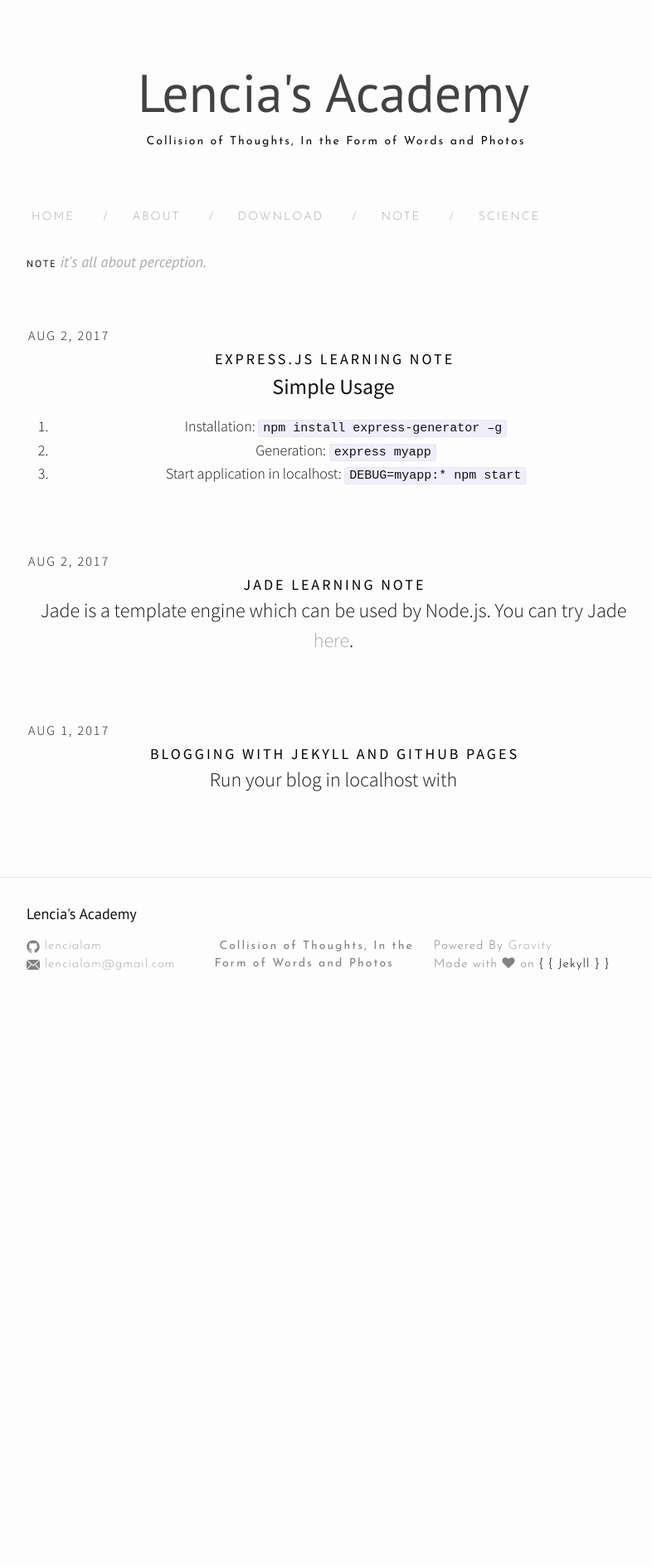
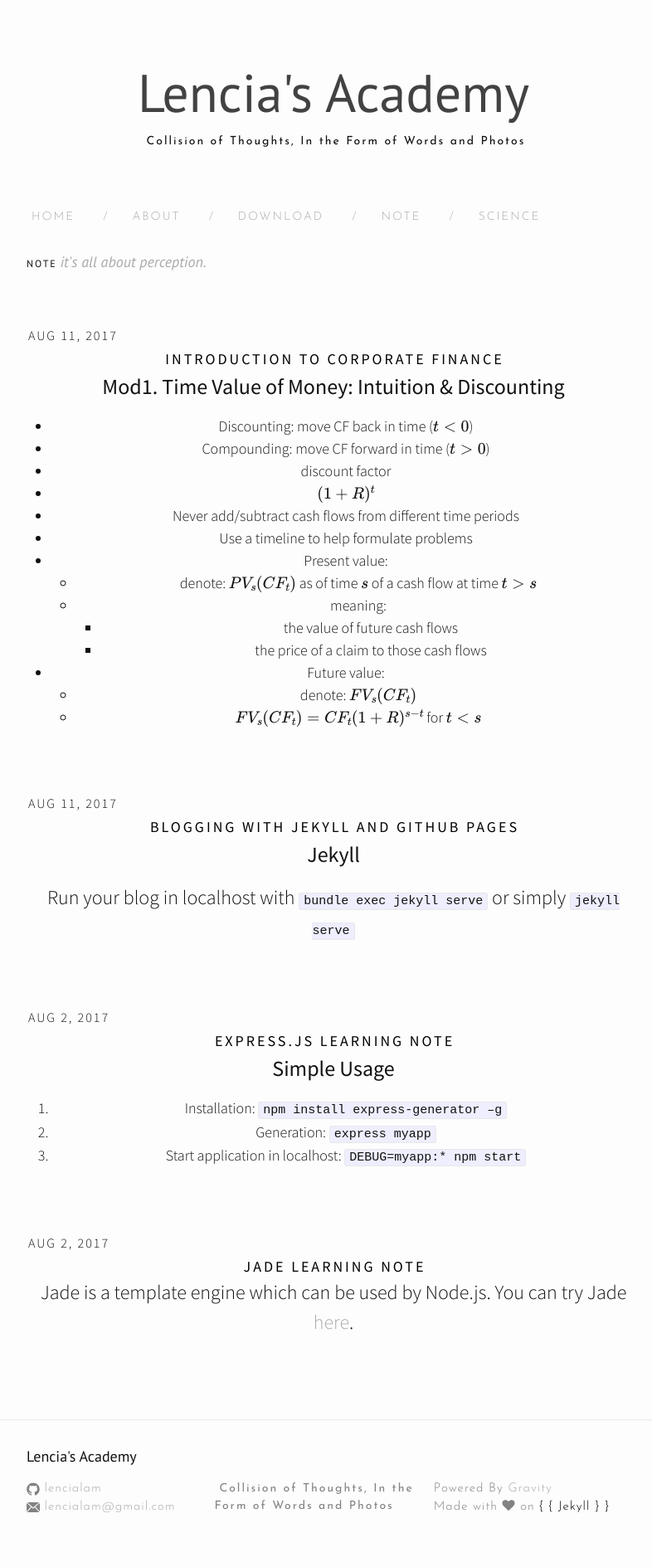
Before and after one commit to lencialam/lencialam.github.io, a Jekyll site: the page built from note.md, in a window 1280 px wide. Shown: the whole page at 83% size, without its empty margins (238-1024 px from the left). Built offline with Jekyll 4.4.1, drawn with Linux system fonts in a browser that asks for light colours; nearby versions of some CDN libraries; formulas are drawn with MathJax 3; before the commit the page ends 1235 px from its top, so only the background shows below that.

Commit message:
add note for introduction to corporate finance

````diff
--- a/_includes/head.html
+++ b/_includes/head.html
@@ -8,6 +8,10 @@
   <link href='https://fonts.googleapis.com/css?family=PT+Sans:400,700,400italic,700italic|Source+Sans+Pro:400,700,200,300|Josefin+Sans:400,600,700,300' rel='stylesheet' type='text/css'>
   <link href="https://maxcdn.bootstrapcdn.com/font-awesome/4.5.0/css/font-awesome.min.css" rel="stylesheet">
 
+  <script type="text/javascript" async
+    src="https://cdnjs.cloudflare.com/ajax/libs/mathjax/2.7.1/MathJax.js?config=TeX-MML-AM_CHTML">
+  </script>
+
   <link rel="stylesheet" href="{{ "/css/style.css" | prepend: site.baseurl }}">
   <link rel="canonical" href="{{ page.url | replace:'index.html','' | prepend: site.baseurl | prepend: site.url }}">
   <link rel="alternate" type="application/rss+xml" title="{{ site.title }}" href="{{ "/feed.xml" | prepend: site.baseurl | prepend: site.url }}">
--- /dev/null
+++ b/_posts/2017-08-11-blogging-note.markdown
@@ -0,0 +1,52 @@
+---
+layout: post
+title:  "Blogging with Jekyll and Github Pages"
+date:   2017-08-11 23:02:00 +0800
+categories: ["note", "development", "webapp"]
+---
+
+### Jekyll
+Run your blog in localhost with `bundle exec jekyll serve` or simply `jekyll serve`
+
+### Show mathematical formula in markdown
+#### Methods
+1. Google Chart
+
+  Example:
+  ```
+  <img src="http://chart.googleapis.com/chart?cht=tx&chl=\Large x=\frac{-b\pm\sqrt{b^2-4ac}}{2a}" style="border:none;">
+  ```
+  would output the following formula:
+  <img src="http://chart.googleapis.com/chart?cht=tx&chl=\Large x=\frac{-b\pm\sqrt{b^2-4ac}}{2a}" style="border:none;">
+
+2. Forkosh (Not Tested)
+
+  Example:
+  ```
+  <img src="http://www.forkosh.com/mathtex.cgi? \Large x=\frac{-b\pm\sqrt{b^2-4ac}}{2a}">
+  ```
+  would output the following formula:
+  <img src="http://www.forkosh.com/mathtex.cgi? \Large x=\frac{-b\pm\sqrt{b^2-4ac}}{2a}">
+
+3. MathJax
+
+  Example:
+
+  First include it in head:
+  ```
+  <script type="text/javascript" src="http://cdn.mathjax.org/mathjax/latest/MathJax.js?config=default"></script>
+  ```
+  Then:
+  + Formula in a new line
+  ```
+  $$x=\frac{-b\pm\sqrt{b^2-4ac}}{2a}$$
+  ```
+  $$x=\frac{-b\pm\sqrt{b^2-4ac}}{2a}$$
+  + Inline formula
+  ```
+  \\(x=\frac{-b\pm\sqrt{b^2-4ac}}{2a}\\)
+  ```
+  \\(x=\frac{-b\pm\sqrt{b^2-4ac}}{2a}\\)
+
+#### LaTex
++ [Online Latex Editor](http://www.codecogs.com/latex/eqneditor.php)
--- /dev/null
+++ b/_posts/2017-08-11-introduction-to-corporate-finance.markdown
@@ -0,0 +1,22 @@
+---
+layout: post
+title:  "Introduction to Corporate Finance"
+date:   2017-08-11 23:07:00 +0800
+categories: ["note", "business", "finance"]
+---
+
+### Mod1. Time Value of Money: Intuition & Discounting
++ Discounting: move CF back in time (\\(t<0\\))
++ Compounding: move CF forward in time (\\(t>0\\))
++ discount factor
++ \\((1+R)^{t}\\)
++ Never add/subtract cash flows from different time periods
++ Use a timeline to help formulate problems
++ Present value:
+  - denote: \\(PV_{s}(CF_{t})\\) as of time \\(s\\) of a cash flow at time \\(t>s\\)
+  - meaning:
+    + the value of future cash flows
+    + the price of a claim to those cash flows
++ Future value:
+  - denote: \\(FV_{s}(CF_{t})\\)
+  - \\(FV_{s}(CF_{t})=CF_{t}(1+R)^{s-t}\\) for \\(t<s\\)
````
Also changed, not shown: _posts/2017-08-01-jekyll-note.markdown (deleted, +0 -13 lines).
